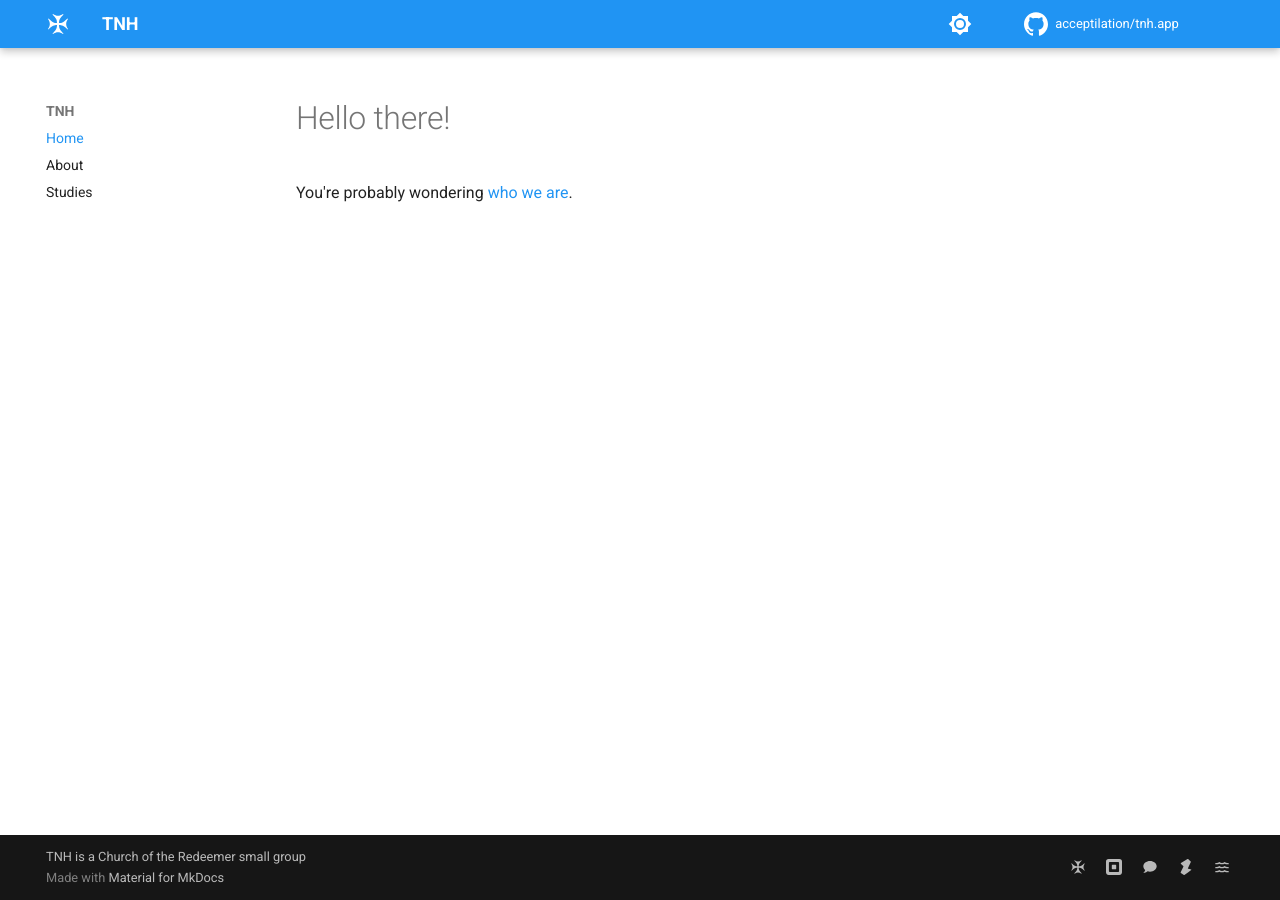
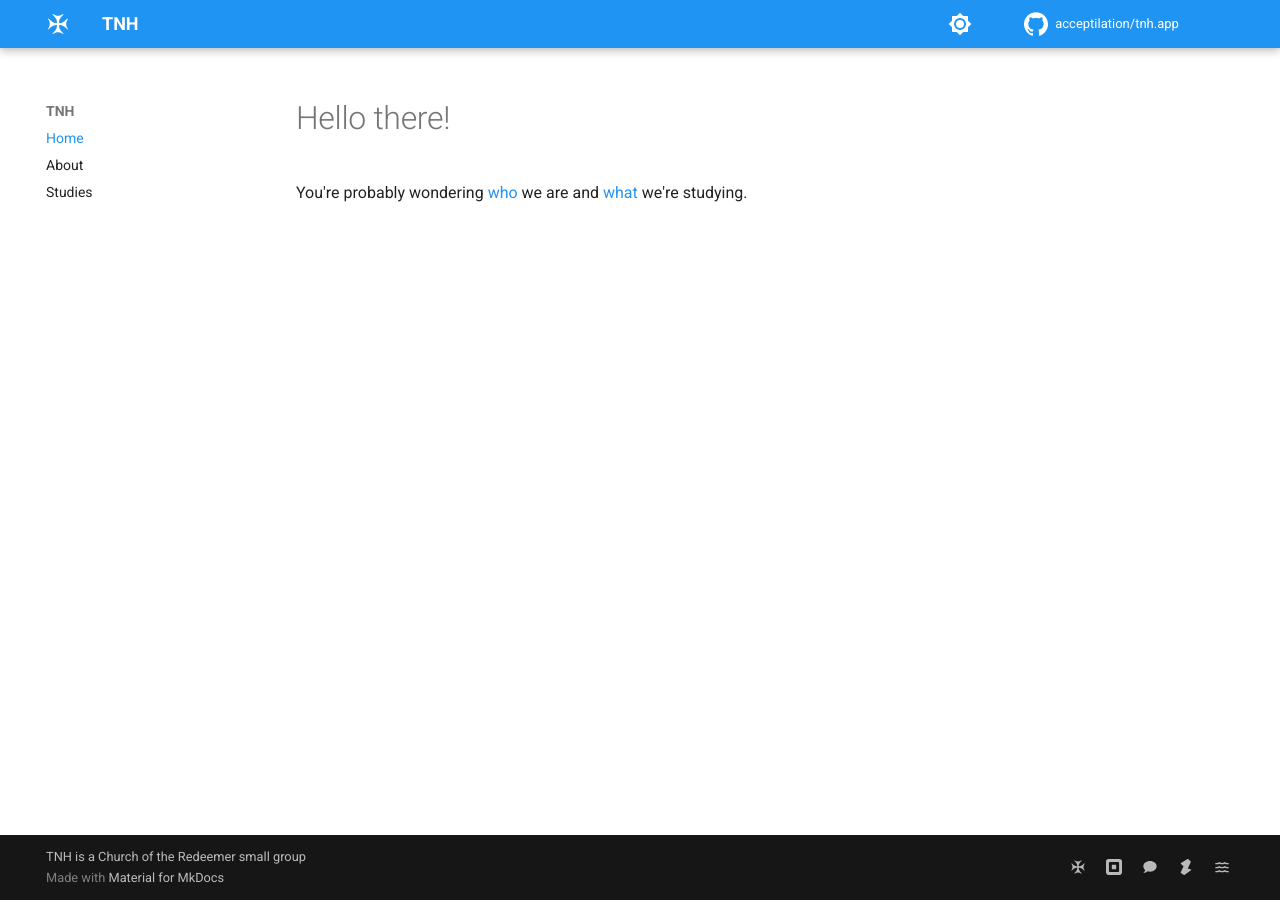
Before and after one commit to acceptilation/tnh.app, an MkDocs documentation site: the page built from docs/index.md, in a window 1280 px wide. Built offline with MkDocs 1.6.1 and Material for MkDocs 9.7.7, drawn with Linux system fonts in a browser that asks for light colours; plug-ins that fetch from the network failed and are left out; comment, search, counter and statistics services are not loaded.

Commit message:
Link to studies page from home page

```diff
--- a/docs/index.md
+++ b/docs/index.md
@@ -1,3 +1,3 @@
 # Hello there!
 
-You're probably wondering [who we are](about.md).
+You're probably wondering [who](about.md) we are and [what](studies.md) we're studying.
```
